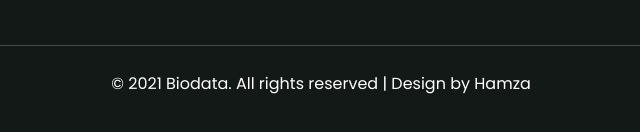
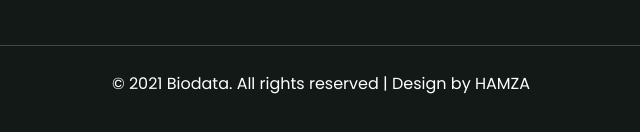
Before and after one commit to hamza-0987/portfolio_hamza0987, a plain HTML site: page portfolio/Biodata-Starter/services.html in a window 1280 px wide. Shown: the part 1903-2035 px from the top of the page, 319-959 px from the left. Drawn offline with Linux system fonts and the light colour scheme.

Commit message:
Update services.html

```diff
--- a/portfolio/Biodata-Starter/services.html
+++ b/portfolio/Biodata-Starter/services.html
@@ -268,7 +268,7 @@ Author URL: http://w3layouts.com
                 </div>
             </div>
             <!-- copyright -->
-            <p class="copy-right-w3 text-white mt-5 pt-4">© 2021 Biodata. All rights reserved | Design by Hamza
+            <p class="copy-right-w3 text-white mt-5 pt-4">© 2021 Biodata. All rights reserved | Design by HAMZA
 
             </p>
         </div>
```
